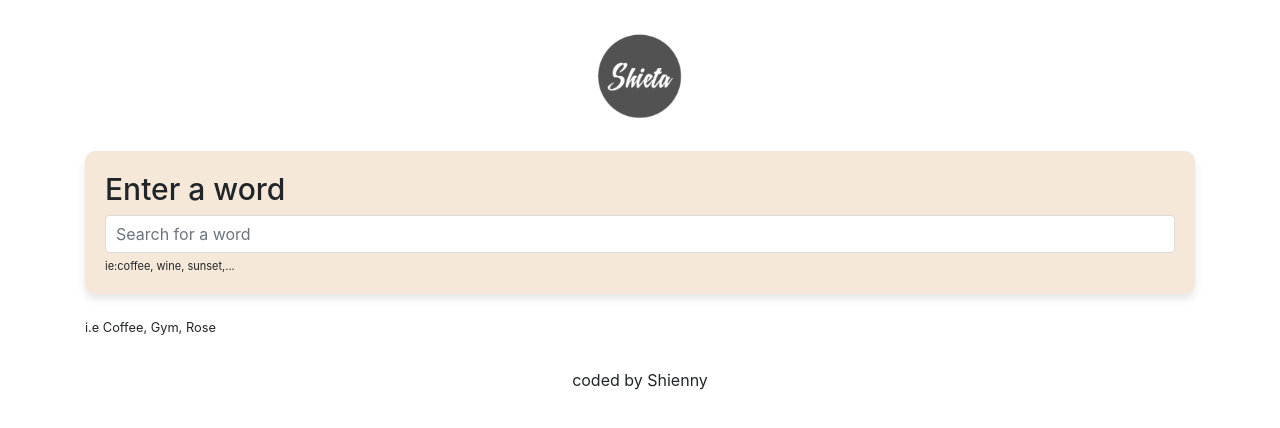
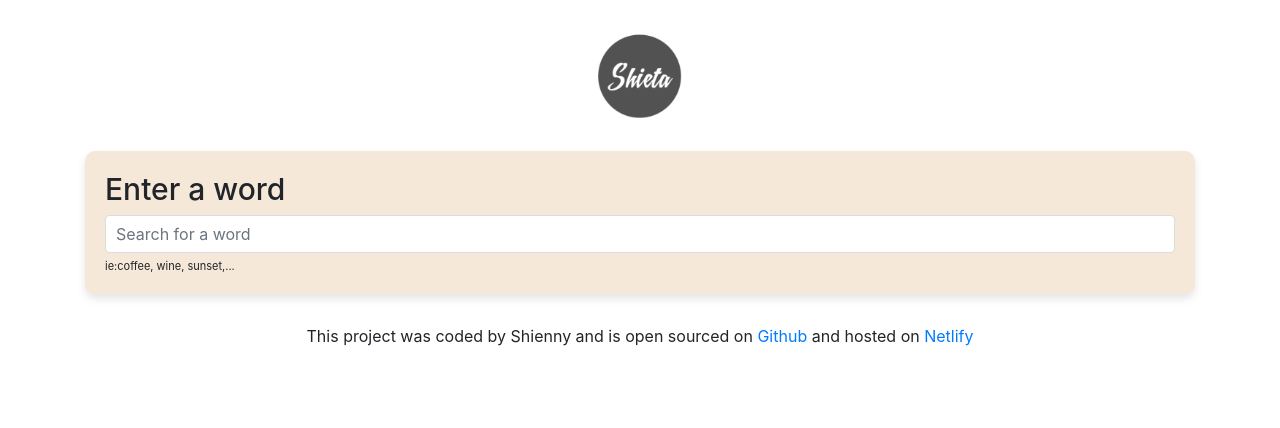
Before and after one commit to Shieta/dictionary-project, a React (Create React App) app in the folder dictionary-project/: page / in a window 1280 px wide. Shown: the top 428 px of the page. Built offline with nearby package versions, Linux system fonts and the light colour scheme.

Commit message:
Implement the website
add the page for images, adjust the margin

```diff
--- a/dictionary-project/src/App.js
+++ b/dictionary-project/src/App.js
@@ -14,8 +14,6 @@ export default function App() {
           <main>
             <Dictionary />
           </main>
-
-          <small class="hint">i.e Coffee, Gym, Rose</small>
         </section>
 
         <div className="Result"></div>
@@ -25,7 +23,26 @@ export default function App() {
           </h1>
         </section>
 
-        <footer className="App-footer">coded by Shienny </footer>
+        <footer className="App-footer">
+          This project was coded by Shienny and is open sourced on{" "}
+          <a
+            href="https://github.com/Shieta/dictionary-project"
+            target="_blank"
+            rel="noopener noreferrer"
+            title="View github repository"
+          >
+            Github
+          </a>{" "}
+          and hosted on{" "}
+          <a
+            href="https://62f5bd3a71da8553e7da2c4d--bespoke-kelpie-05e8f2.netlify.app/"
+            target="_blank"
+            rel="noopener noreferrer"
+            title="Go to Netlify"
+          >
+            Netlify
+          </a>
+        </footer>
       </div>
     </div>
   );
--- a/dictionary-project/src/Dictionary.js
+++ b/dictionary-project/src/Dictionary.js
@@ -29,7 +29,7 @@ export default function Dictionary() {
 
     let pexelsApiKey =
       "563492ad6f91700001000001702b969ac30a4e2c8a6c688bdfe6ef9c";
-    let pexelsApiUrl = `https://api.pexels.com/v1/search?query=${keyword}&per_page=1`;
+    let pexelsApiUrl = `https://api.pexels.com/v1/search?query=${keyword}&page=1&per_page=9`;
     let headers = { Authorization: `Bearer ${pexelsApiKey}` };
     axios.get(pexelsApiUrl, { headers: headers }).then(handlePexelsResponse);
   }
--- a/dictionary-project/src/Photos.css
+++ b/dictionary-project/src/Photos.css
@@ -1,4 +1,5 @@
 .Photos img {
   border-radius: 4px;
   margin-bottom: 20px;
+  margin: 10px 0;
 }
--- a/dictionary-project/src/Photos.js
+++ b/dictionary-project/src/Photos.js
@@ -9,7 +9,12 @@ export default function Photos(props) {
           {props.photos.map(function (photo, index) {
             return (
               <div className="col-4" key={index}>
-                <a href={photo.src.original} target="_blank" rel="noreferrer">
+                <a
+                  href={photo.src.original}
+                  target="_blank"
+                  rel="noreferrer"
+                  title="Full screen"
+                >
                   <img
                     src={photo.src.landscape}
                     className="img-fluid"
```
